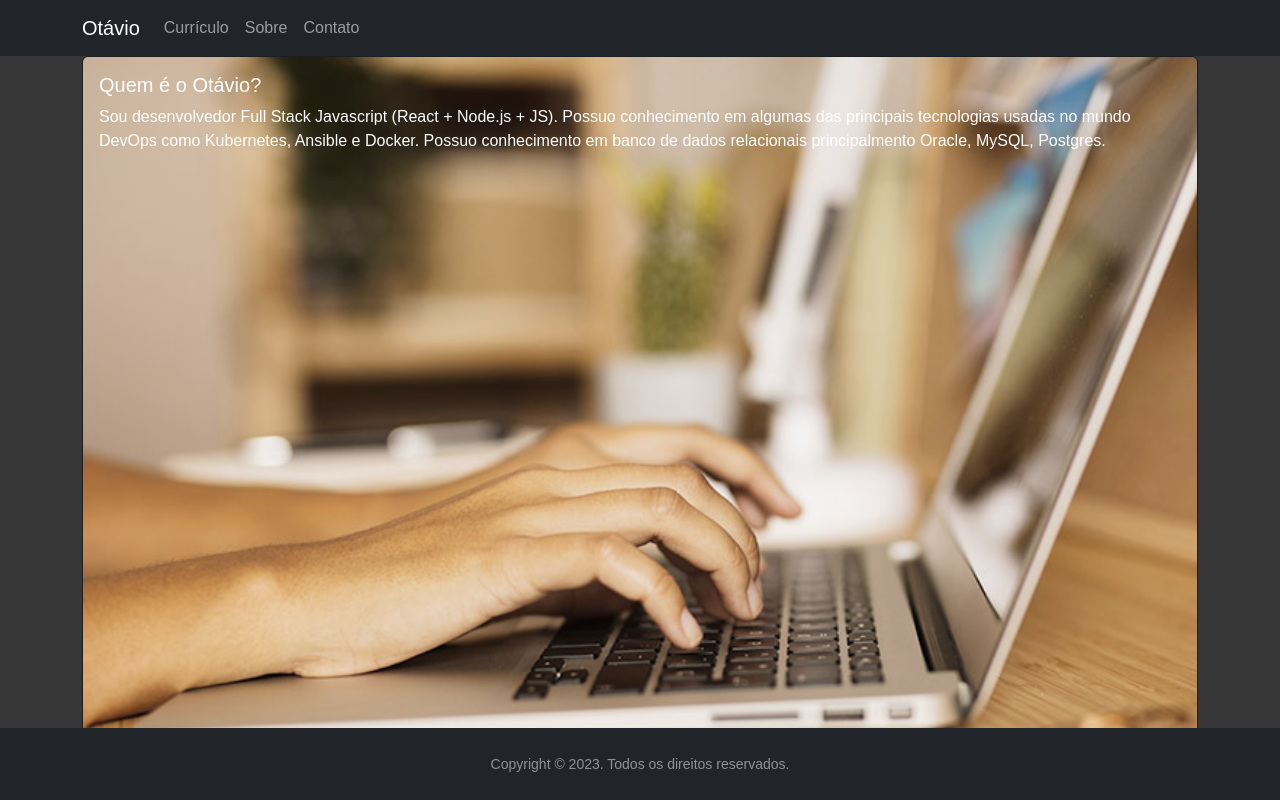
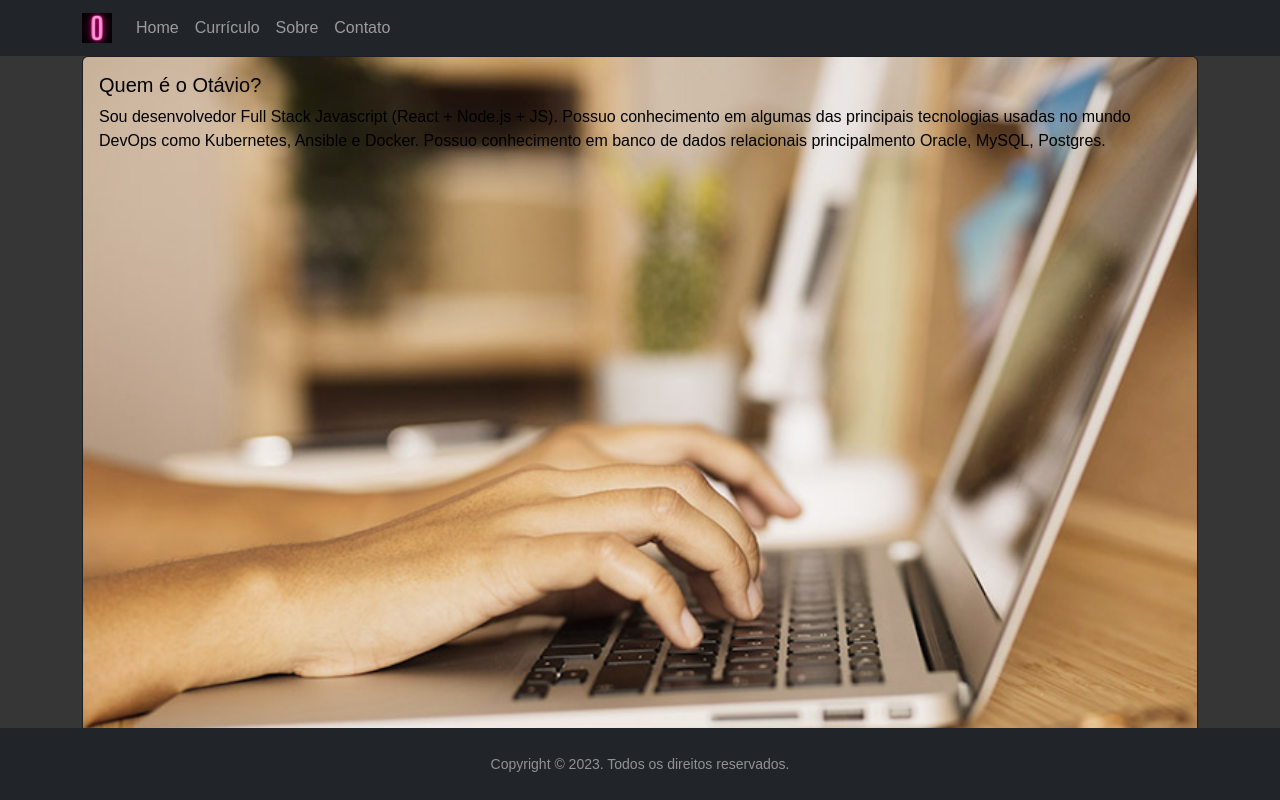
Before and after one commit to otavio25/my-blog, a React (Create React App) app: page /sobre in a window 1280 px wide. Built offline with nearby package versions, Linux system fonts and the light colour scheme.

Commit message:
alterações no front

```diff
--- a/src/components/layouts/Header.js
+++ b/src/components/layouts/Header.js
@@ -1,15 +1,19 @@
 import React from 'react';
 import { Container, Navbar, Nav, NavDropdown } from 'react-bootstrap';
+import Logo from '../img/logo.png'
 
 function Header(){
     return (
         <header>
             <Navbar collapseOnSelect expand="lg" bg="dark" variant="dark">
                 <Container>
-                    <Navbar.Brand href="/">Otávio</Navbar.Brand>
+                <Navbar.Brand href="/">
+                    <img src={Logo} width="30" height="30" className="d-inline-block align-top" alt="React Bootstrap logo"/>
+                </Navbar.Brand>
                     <Navbar.Toggle aria-controls="responsive-navbar-nav" />
                     <Navbar.Collapse id="responsive-navbar-nav">
                         <Nav className="me-auto">
+                            <Nav.Link href="/">Home</Nav.Link>
                             <Nav.Link href="/curriculo">Currículo</Nav.Link>
                             <Nav.Link href="/sobre">Sobre</Nav.Link>
                             <Nav.Link href="/contato">Contato</Nav.Link>
--- a/src/components/pages/Sobre.js
+++ b/src/components/pages/Sobre.js
@@ -9,8 +9,8 @@ function Sobre(){
             <Card className="bg-dark text-white">
                 <Card.Img src={Computer} alt="Card image" />
                 <Card.ImgOverlay>
-                    <Card.Title>Quem é o Otávio?</Card.Title>
-                        <Card.Text>
+                    <Card.Title style={{color: '#000000'}}>Quem é o Otávio?</Card.Title>
+                        <Card.Text style={{color: '#000000'}}>
                         Sou desenvolvedor Full Stack Javascript (React + Node.js + JS). Possuo conhecimento
     em algumas das principais tecnologias usadas no mundo DevOps como Kubernetes, Ansible e Docker.
     Possuo conhecimento em banco de dados relacionais principalmento Oracle, MySQL, Postgres.
```
Also changed, not shown: src/components/img/logo.png (added).
